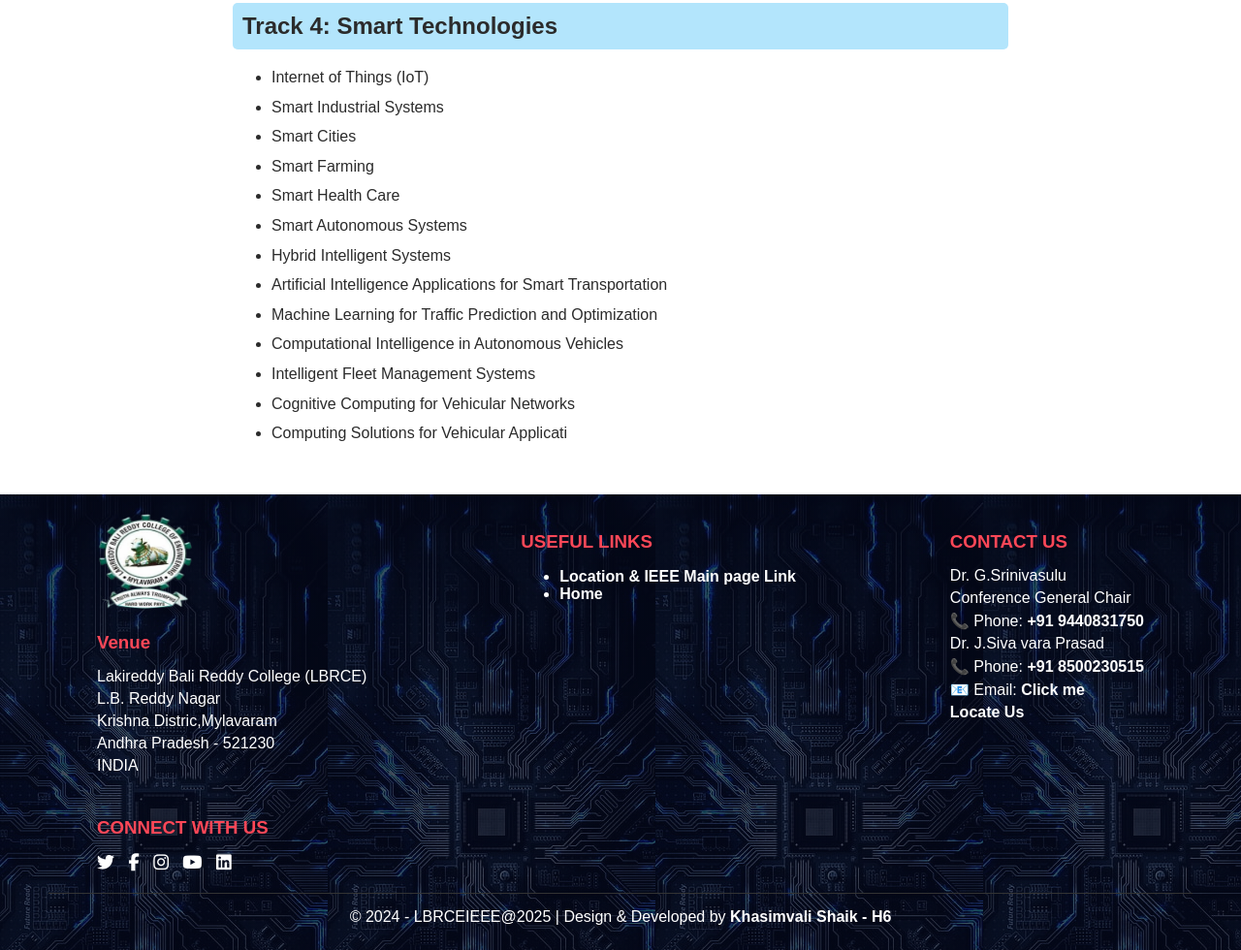
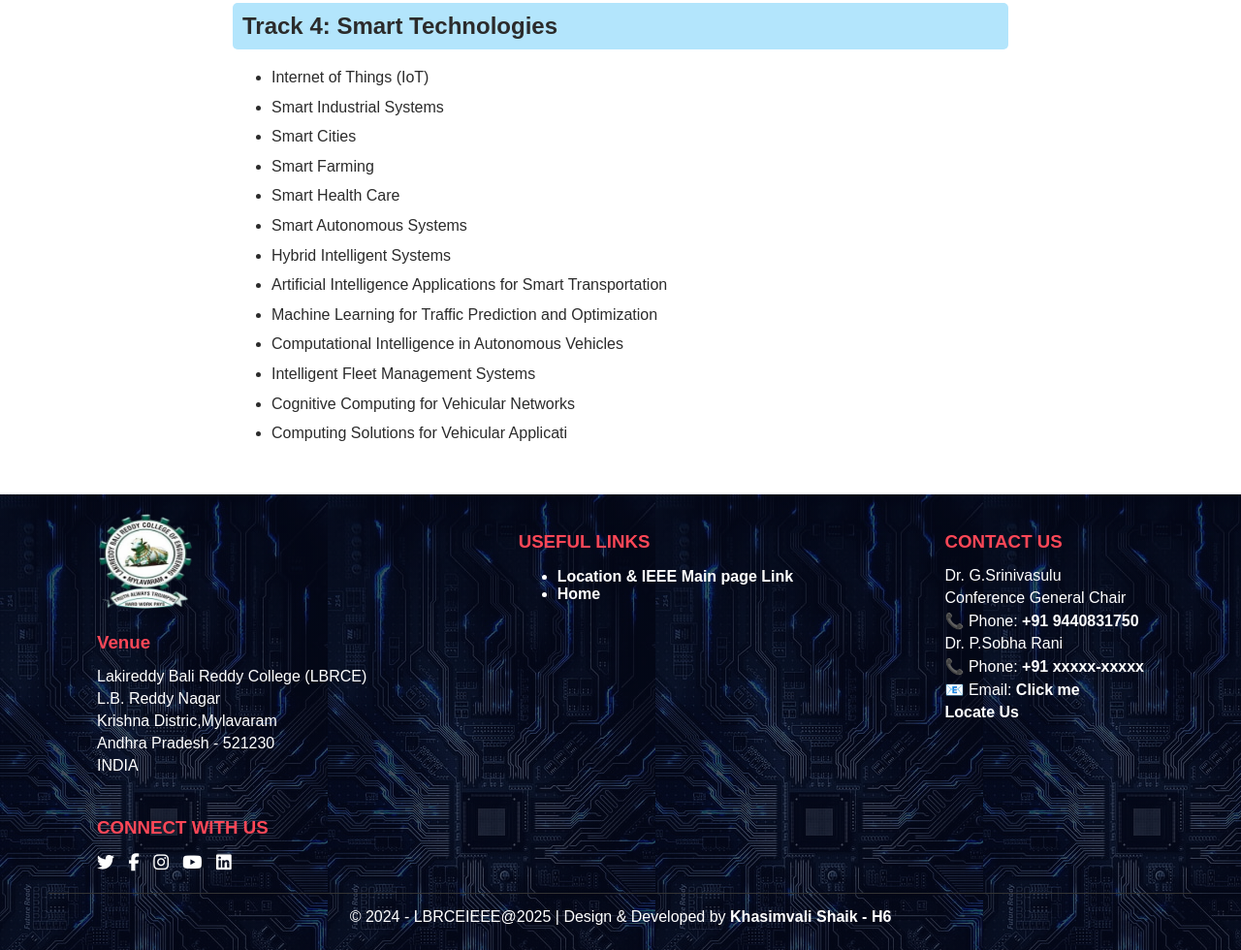
Before and after one commit to Khasimm06/IEEE-Conference, a plain HTML site: page Calls for Papers.html in a window 1280 px wide. Shown: the part 1511-2491 px from the top of the page at 97% size. Drawn offline with Linux system fonts and the light colour scheme.

```diff
--- a/Calls for Papers.html
+++ b/Calls for Papers.html
@@ -1,5 +1,6 @@
 <!DOCTYPE html>
 <html lang="en">
+
 <head>
   <meta charset="UTF-8">
   <meta name="viewport" content="width=device-width, initial-scale=1.0">
@@ -9,6 +10,7 @@
   <link href="https://cdnjs.cloudflare.com/ajax/libs/font-awesome/6.5.1/css/all.min.css" rel="stylesheet">
 
 </head>
+
 <body>
 
   <header>
@@ -69,7 +71,7 @@
         <li>5G & 6G Communications</li>
         <li>RF Antennas and Microwaves</li>
         <li>Image and video Processing</li>
-        <li>Signal  and Speech Processing</li>
+        <li>Signal and Speech Processing</li>
         <li>Bio-Medical Signal Processing Signal Processing</li>
         <li>Digital System Design</li>
         <li>Wireless Sensor Networks</li>
@@ -156,8 +158,8 @@
         <p>Dr. G.Srinivasulu</p>
         <p>Conference General Chair</p>
         <p>📞 Phone: <a href="tel:+919440831750">+91 9440831750</a></p>
-      <p>Dr. J.Siva vara Prasad</p>
-      <p>📞 Phone: <a href="tel:+918500230515">+91 8500230515</a></p>
+        <p>Dr. P.Sobha Rani</p>
+        <p>📞 Phone: <a href="tel:+91850023051">+91 xxxxx-xxxxx</a></p>
         <p>📧 Email: <a href="mailto:srinivasulugundala46@gmail.com">Click me</a></p>
         <p><a href="#">Locate Us</a></p>
       </div>
@@ -182,4 +184,5 @@
   </footer>
 
 </body>
+
 </html>
```
Lines whose indentation alone changed are shown as unchanged.
